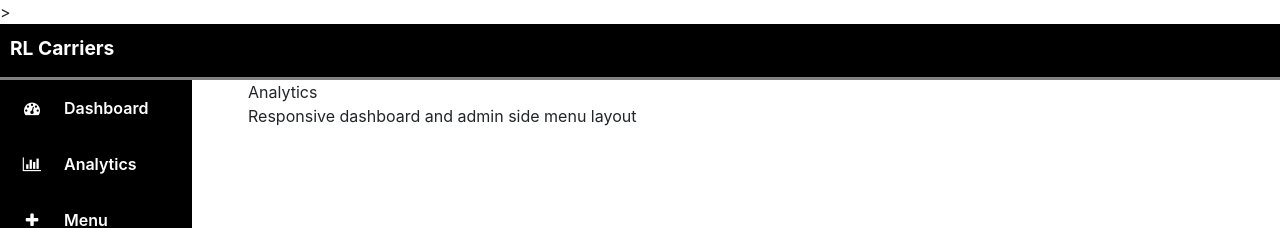
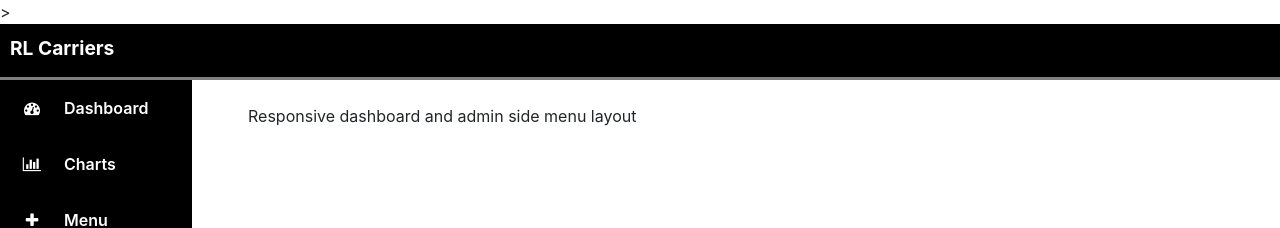
Before and after one commit to choreno/ng4DashBoard, an Angular app: page /dashboard in a window 1280 px wide. Shown: the top 228 px of the page. Built offline with nearby package versions, Linux system fonts and the light colour scheme.

Commit message:
added  charts component

```diff
--- /dev/null
+++ b/src/app/dashboard/charts/charts.component.html
@@ -0,0 +1,3 @@
+<p>
+  charts works!
+</p>
--- /dev/null
+++ b/src/app/dashboard/charts/charts.component.ts
@@ -0,0 +1,15 @@
+import { Component, OnInit } from '@angular/core';
+
+@Component({
+  selector: 'app-charts',
+  templateUrl: './charts.component.html',
+  styleUrls: ['./charts.component.scss']
+})
+export class ChartsComponent implements OnInit {
+
+  constructor() { }
+
+  ngOnInit() {
+  }
+
+}
--- a/src/app/dashboard/dashboard.component.html
+++ b/src/app/dashboard/dashboard.component.html
@@ -3,8 +3,8 @@
 
 
 <div class="main-content" [ngClass]="{visible: isSidebar}">
+
   <div class="title">
-    Analytics
     <br> Responsive dashboard and admin side menu layout
   </div>
 
--- a/src/app/dashboard/dashboard.component.scss
+++ b/src/app/dashboard/dashboard.component.scss
@@ -10,7 +10,7 @@
 }
 
 .main-content.visible {
-  padding-top: 50vh ;
+  padding-top: $side-menu-height-mobile ;
 }
 
 
--- a/src/app/dashboard/dashboard.component.ts
+++ b/src/app/dashboard/dashboard.component.ts
@@ -8,13 +8,12 @@
 export class DashboardComponent implements OnInit {
 
 
-
+  //get the click event of menu icon from topnav component and transfer it to sidebar component
   isSidebar = false;
 
   showSidebar() {
     this.isSidebar = !this.isSidebar;
   }
-
 
 
   constructor() { }
--- a/src/app/shared/sidebar/sidebar.component.html
+++ b/src/app/shared/sidebar/sidebar.component.html
@@ -11,7 +11,7 @@
       <li>
         <a href="#">
             <span><i class="fa fa-bar-chart-o"></i></span>
-            <span>Analytics</span>
+            <span>Charts</span>
         </a>
       </li>
 
--- a/src/app/shared/sidebar/sidebar.component.scss
+++ b/src/app/shared/sidebar/sidebar.component.scss
@@ -50,7 +50,7 @@
 
 .side-nav.visible{
   display: block;
-  height: 50vh;
+  height: $side-menu-height-mobile;
 
 }
 
--- a/src/styles.scss
+++ b/src/styles.scss
@@ -10,7 +10,7 @@
 //side menu
 $side-menu-width-tablet: 5rem;
 $side-menu-width-desktop: 12rem;
-
+$side-menu-height-mobile: 50vh;
 
 //screen size
 $tablet-size: 600px;
```
Also changed, not shown: src/app/dashboard/dashboard.module.ts (+2 -6 lines), src/app/dashboard/charts/charts.component.scss (added).
